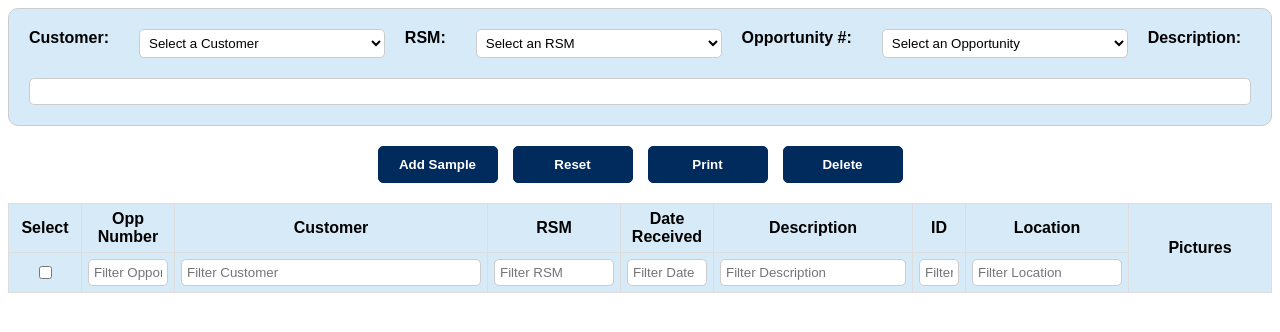
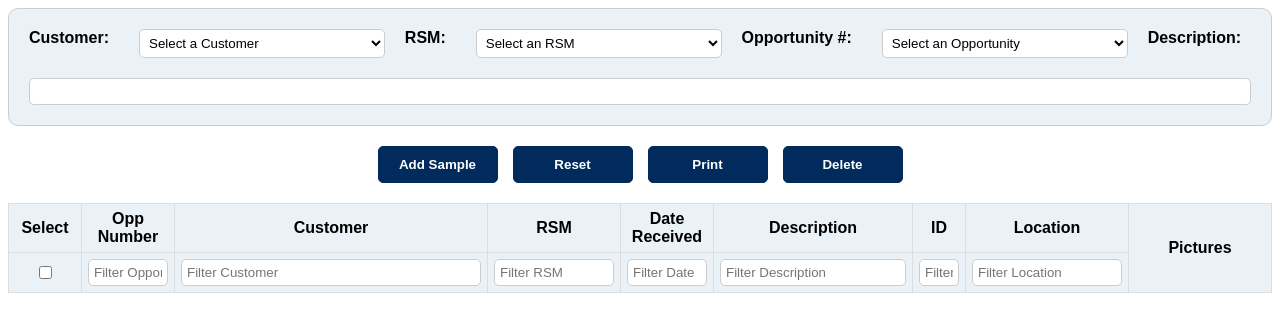
Before and after one commit to cwagnerJLS/SampleDatabase, a Django app: template samples/templates/samples/create_sample.html in a window 1280 px wide. Shown: the top 332 px of the page. Run offline with Django 5.2, Linux system fonts and the light colour scheme; the template is opened without the code that fills it, so the values that code supplies are empty; some libraries are stand-ins or nearby versions.

Commit message:
style: Update background color to a lighter blue in create_sample.html

```diff
--- a/samples/templates/samples/create_sample.html
+++ b/samples/templates/samples/create_sample.html
@@ -19,7 +19,7 @@
 
         /* Apply light blue background to the filtering row */
         #samplesTable thead tr:nth-child(2) th {
-            background-color: #D6EAF8; /* Light blue background */
+            background-color: #EAF2F8; /* Lighter blue background */
         }
         :root {
             --company-color: #002B5C; /* Pantone 289C */
@@ -34,7 +34,7 @@
             padding: 20px;
             border: 1px solid #ccc;
             border-radius: 10px;
-            background-color: #D6EAF8; /* Light blue background */
+            background-color: #EAF2F8; /* Lighter blue background */
             color: #000000; /* Black text */
         }
         label {
@@ -171,7 +171,7 @@
             color: #000000; /* Black text */
         }
         #samplesTable th {
-            background-color: #D6EAF8; /* Light blue background */
+            background-color: #EAF2F8; /* Lighter blue background */
             color: #000000; /* Black text */
         }
         .filter-input {
```
